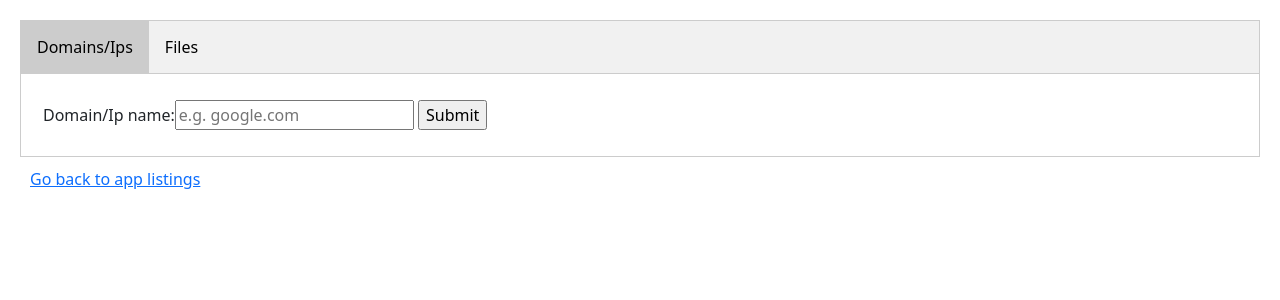
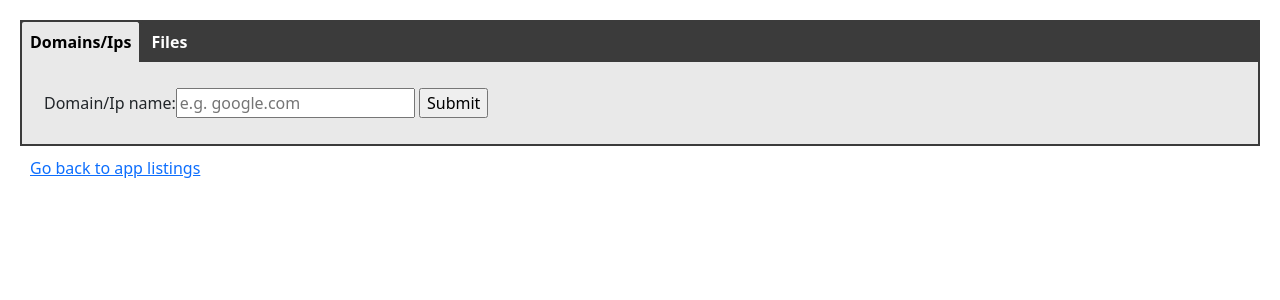
Before and after one commit to tyse-2001/fis_fastapi_repo, a Django app: page /fastapi_table/ in a window 1280 px wide. Shown: the part 69-369 px from the top of the page. Run offline with Django 3.2, Linux system fonts and the light colour scheme.

Commit message:
Updated layout

```diff
--- a/fis_django/fastapi_table/static/fastapi_table/style.css
+++ b/fis_django/fastapi_table/static/fastapi_table/style.css
@@ -51,6 +51,7 @@ th, td {
   font-size: 18px;
   line-height: 25px;
   border-radius: 4px;
+  transition: 0.3s;
 }
 .header a.logo {
   font-size: 25px;
@@ -86,33 +87,40 @@ th, td {
 /* Style the tab */
 .tab {
   overflow: hidden;
-  border: 1px solid #ccc;
-  background-color: #f1f1f1;
+  /*border: 2px solid #3b3b3b;*/
+  background-color: #3b3b3b;
 }
 /* Style the buttons that are used to open the tab content */
 .tab button {
   background-color: inherit;
   float: left;
-  border: none;
+  border: 2px solid #3b3b3b;
+  border-bottom: none;
   outline: none;
   cursor: pointer;
-  padding: 14px 16px;
+  padding: 8px 8px;
   transition: 0.3s;
+  color: white;
+  border-radius: 4px 4px 0px 0px;
 }
 /* Change background color of buttons on hover */
 .tab button:hover {
-  background-color: #ddd;
+  background-color: white;
+  color: black;
 }
 /* Create an active/current tablink class */
 .tab button.active {
-  background-color: #ccc;
+  background-color: rgb(233, 233, 233);
+  color: black;
 }
 /* Style the tab content */
 .tabcontent {
   display: none;
   padding: 6px 12px;
-  border: 1px solid #ccc;
+  /*border: 2px solid #3b3b3b;*/
+  border: 2px solid #3b3b3b;
   border-top: none;
+  background-color: rgb(233, 233, 233);
 }
 .tab-form {
   margin: 10px;
--- a/fis_django/fastapi_table/templates/fastapi_table/form_tabs.html
+++ b/fis_django/fastapi_table/templates/fastapi_table/form_tabs.html
@@ -23,8 +23,8 @@
 
 <!-- Tab links -->
 <div class="tab">
-    <button class="tablinks" onclick="openForm(event, 'domain_ip_form')" id="defaultOpen">Domains/Ips</button>
-    <button class="tablinks" onclick="openForm(event, 'files_form')">Files</button>
+    <button class="tablinks" onclick="openForm(event, 'domain_ip_form')" id="defaultOpen"><b>Domains/Ips</b></button>
+    <button class="tablinks" onclick="openForm(event, 'files_form')"><b>Files</b></button>
 </div>
 
 <!-- Tab content -->
```
